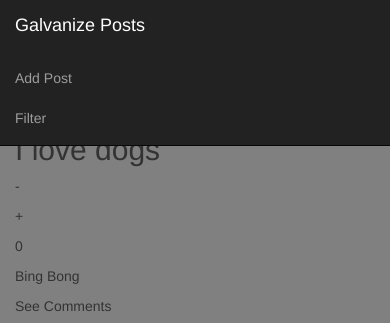
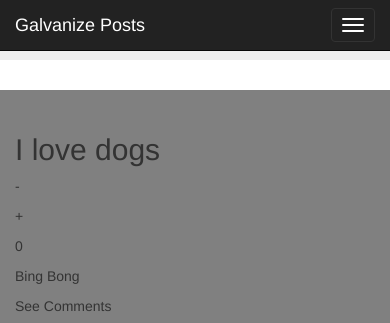
Before and after one commit to Stuwert/galvanize-posts, a plain HTML site: page index.html in a window 390 px wide. Shown: the top 323 px of the page. Drawn offline with nearby package versions, Linux system fonts and the light colour scheme.

Commit message:
Add toggle hamburger

```diff
--- a/index.html
+++ b/index.html
@@ -24,9 +24,15 @@
     <nav class='navbar navbar-inverse navbar-fixed-top'>
       <div class='container'>
         <div class="navbar-header">
+          <button type="button" class="navbar-toggle collapsed" name="button" aria-controls="navbar" data-toggle="collapse" data-target="#navbar" aria-expanded="false">
+            <span class="sr-only">Toggle navigation</span>
+            <span class="icon-bar"></span>
+            <span class="icon-bar"></span>
+            <span class="icon-bar"></span>
+          </button>
           <a href="#" class='navbar-brand'>Galvanize Posts</a>
         </div>
-        <div id='navbar'>
+        <div id='navbar' class='navbar-collapse collapse'>
           <ul class='nav navbar-nav'>
             <li>
               <a ng-click='toggleForm()'>Add Post</a>
```
